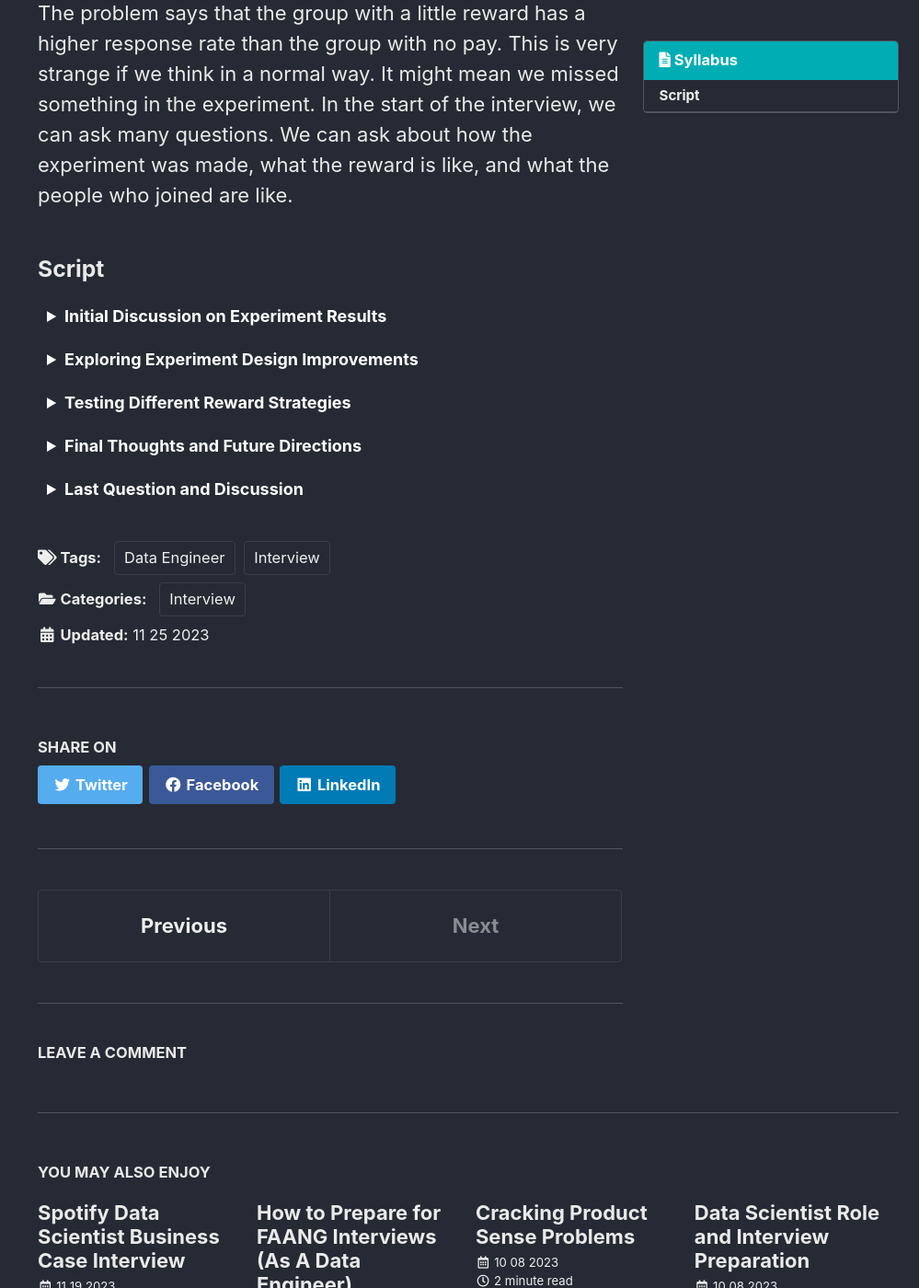
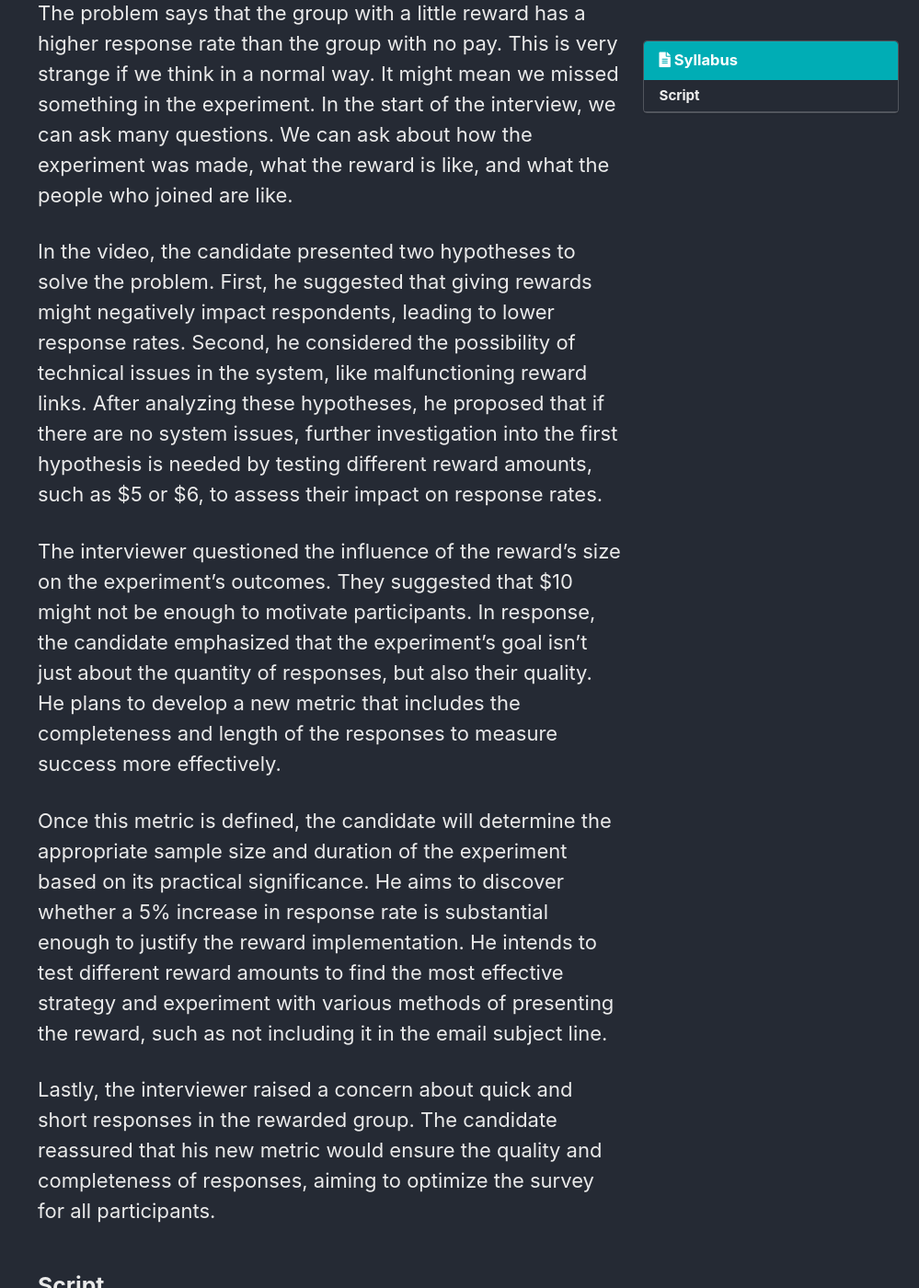
Before and after one commit to PyChanyoung/PyChanyoung.github.io, a Jekyll site: the page built from _posts/2023-11-25-ABTestingInterviewwithaGoogleDataScientist.md, in a window 1280 px wide and 1400 px high, scrolled down 719 px. Shown: the whole window at 92% size, without its empty margins (281-1280 px from the left). Built offline with Jekyll 4.4.1, drawn with Linux system fonts in a browser that asks for light colours; cached includes are drawn as plain includes; some web fonts are replaced; comment, search, counter and statistics services are not loaded; some of the changed text lies outside the part shown.

Commit message:
Making sections

````diff
--- a/_posts/2023-11-25-ABTestingInterviewwithaGoogleDataScientist.md
+++ b/_posts/2023-11-25-ABTestingInterviewwithaGoogleDataScientist.md
@@ -20,6 +20,14 @@ The result shos that the treatment group with $10 rewards has a 30% response rat
 ```
 
 The problem says that the group with a little reward has a higher response rate than the group with no pay. This is very strange if we think in a normal way. It might mean we missed something in the experiment. In the start of the interview, we can ask many questions. We can ask about how the experiment was made, what the reward is like, and what the people who joined are like.
+
+In the video, the candidate presented two hypotheses to solve the problem. First, he suggested that giving rewards might negatively impact respondents, leading to lower response rates. Second, he considered the possibility of technical issues in the system, like malfunctioning reward links. After analyzing these hypotheses, he proposed that if there are no system issues, further investigation into the first hypothesis is needed by testing different reward amounts, such as $5 or $6, to assess their impact on response rates.
+
+The interviewer questioned the influence of the reward's size on the experiment's outcomes. They suggested that $10 might not be enough to motivate participants. In response, the candidate emphasized that the experiment's goal isn't just about the quantity of responses, but also their quality. He plans to develop a new metric that includes the completeness and length of the responses to measure success more effectively.
+
+Once this metric is defined, the candidate will determine the appropriate sample size and duration of the experiment based on its practical significance. He aims to discover whether a 5% increase in response rate is substantial enough to justify the reward implementation. He intends to test different reward amounts to find the most effective strategy and experiment with various methods of presenting the reward, such as not including it in the email subject line.
+
+Lastly, the interviewer raised a concern about quick and short responses in the rewarded group. The candidate reassured that his new metric would ensure the quality and completeness of responses, aiming to optimize the survey for all participants.
 
 ### Script
 
````
